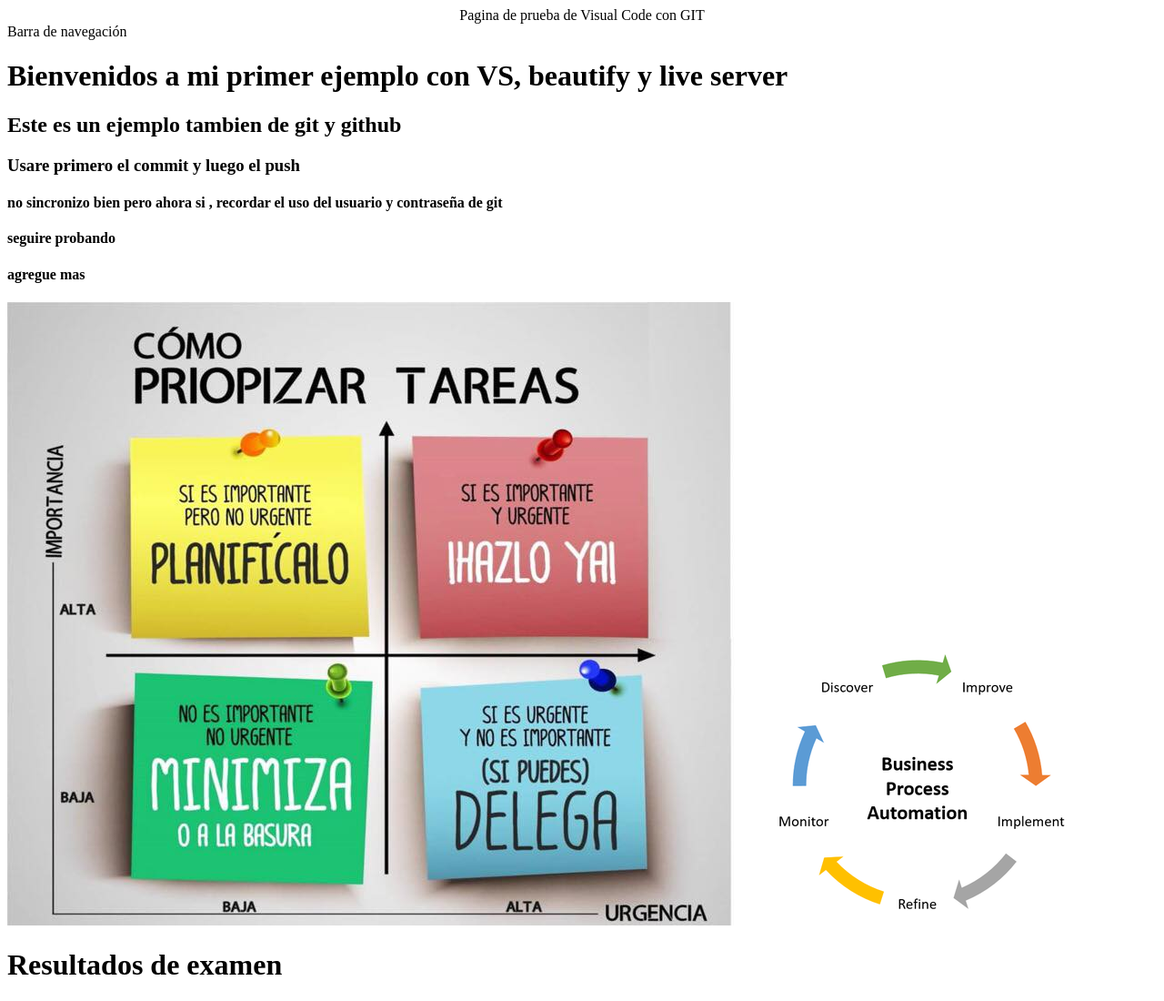
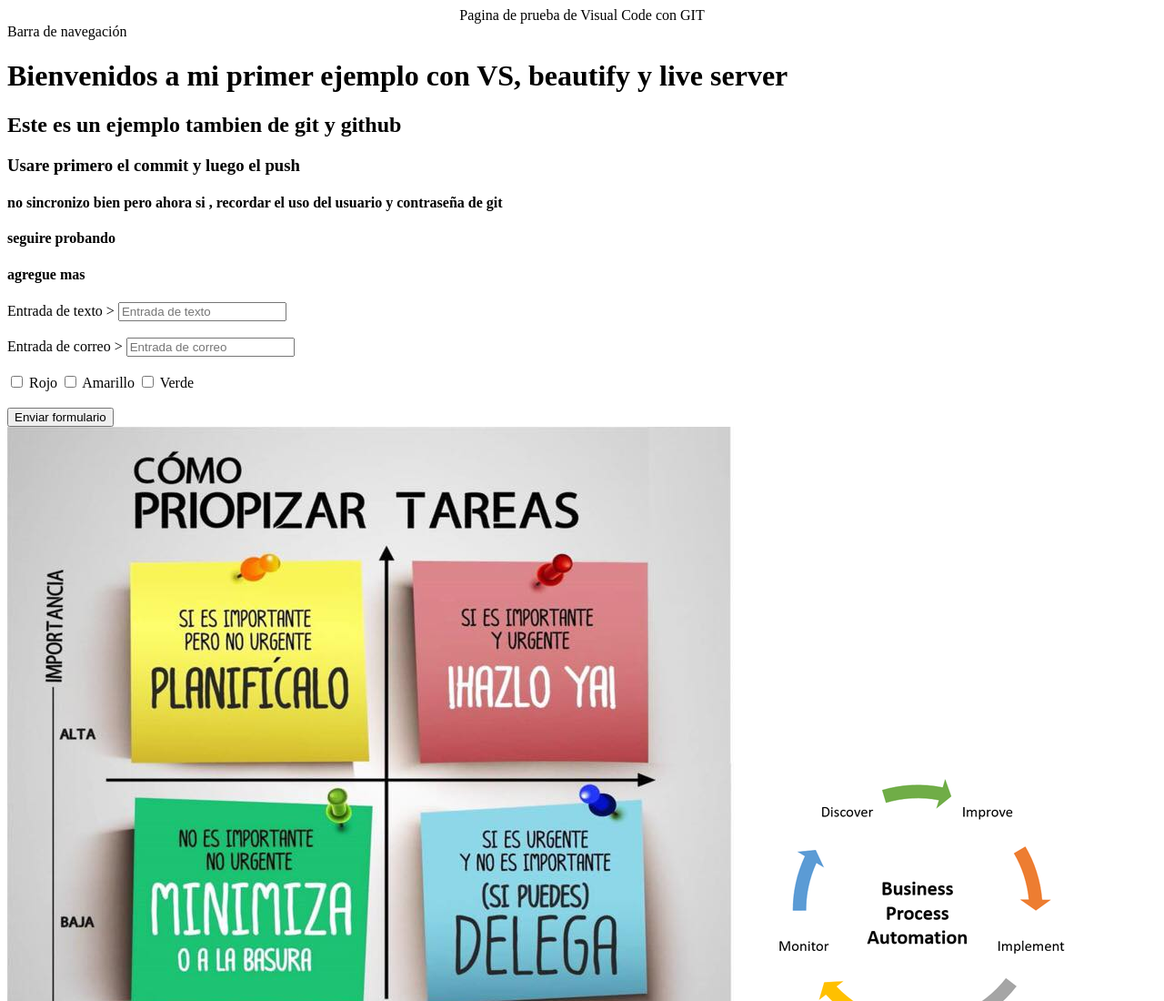
Before and after one commit to Cesarvc05/projectJs, a plain HTML site: page index.html in a window 1280 px wide. Shown: the top 1100 px of the page at 91% size. Drawn offline with Linux system fonts and the light colour scheme.

Commit message:
Actualizar entradas

```diff
--- a/index.html
+++ b/index.html
@@ -10,12 +10,31 @@
     <header> Pagina de prueba de Visual Code con GIT</header>
 </center>
     <nav>Barra de navegación</nav>
+
+
     <h1>Bienvenidos a mi primer ejemplo con VS, beautify y live server</h1>
     <h2> Este es un ejemplo tambien de git y github</h2>
     <h3> Usare primero el commit y luego el push</h3>
     <h4> no sincronizo bien pero ahora si , recordar el uso del usuario y contraseña de git</h4>
     <h4> seguire probando</h4>
     <h4> agregue mas</h4>
+    <form>
+        <label for="texto" > Entrada de texto ></label>
+        <input id= "texto" type="text" placeholder="Entrada de texto" value="" required>
+        <br>
+        <br>
+        <label for="correo" > Entrada de correo ></label>
+        <input id= "correo" type="email" placeholder="Entrada de correo" value="" required>
+        <br>
+        <br>
+        <input type="checkbox" id="rojo"> <label for="rojo">Rojo</label>
+        <input type="checkbox" id="amarillo"> <label for="rojo">Amarillo</label>
+        <input type="checkbox" id="verde"> <label for="verde">Verde</label>
+        <br>
+        <br>
+        <input type ="submit" value ="Enviar formulario">
+
+    </form>
    <img src = "img/ImportanciaVsUrgente.jpg">
    <img src = "img/bpa-1.png">
    <h1>Resultados de examen</h1>
```
